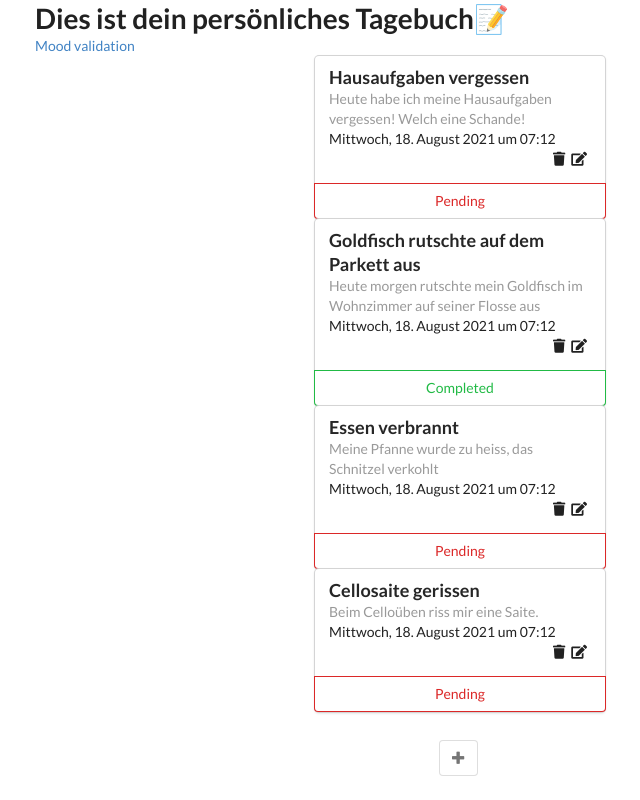
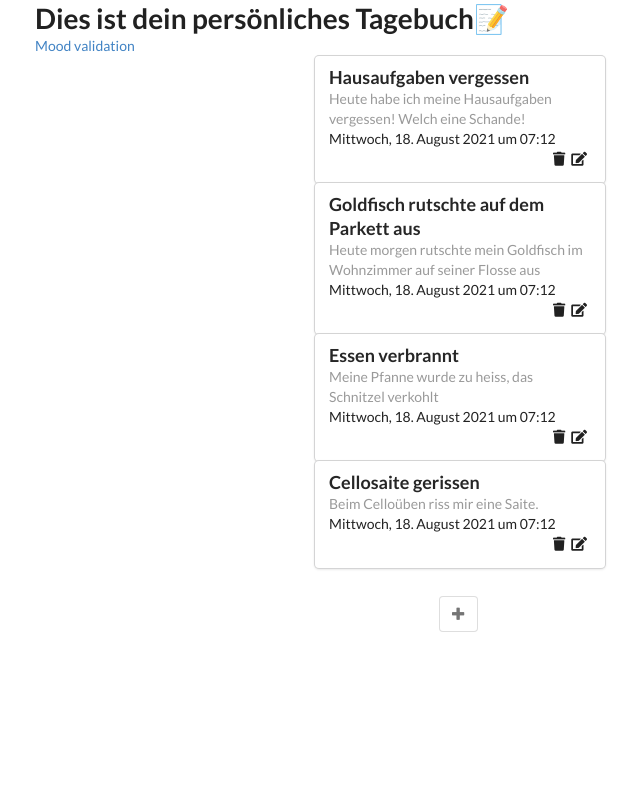
Before and after one commit to landetonwrongplanet/little-helper, a Nuxt app: page / in a window 1280 px wide. Shown: the whole page, without its empty margins (180-820 px from the left). Built offline with nearby package versions, Linux system fonts and the light colour scheme.

Commit message:
changed functions to save updated diary

```diff
--- a/components/eintraege.vue
+++ b/components/eintraege.vue
@@ -27,23 +27,10 @@ export default {
       }
     }
   },
-  computed: {
-    completedTasks () {
-      return this.todos.filter((todo) => { return todo.done === true }).length
-    }
-  },
   methods: {
     deleteTodo (todo) {
       const todoIndex = this.todos.indexOf(todo)
       this.todos.splice(todoIndex, 1)
-    },
-    completeTodo (todo) {
-      const todoIndex = this.todos.indexOf(todo)
-      this.todos[todoIndex].done = true
-    },
-    pendingTodo (todo) {
-      const todoIndex = this.todos.indexOf(todo)
-      this.todos[todoIndex].done = false
     }
   }
 }
--- a/components/eintrag.vue
+++ b/components/eintrag.vue
@@ -13,7 +13,7 @@
         </div>
         <div class="extra content">
           <span class="right floated edit icon">
-            <i class="edit icon" @click="showForm" />
+            <i class="edit icon" @click="showForm(todo)" />
           </span>
           <span class="right floated trash icon">
             <i class="trash icon" @click="deleteTodo(todo)" />
@@ -24,24 +24,18 @@
         <div class="ui Form">
           <div class="field">
             <label>Title</label>
-            <input v-model="todo.title" type="text">
+            <input v-model="updatedTodo.title" type="text">
           </div>
           <div class="field">
             <label>Project</label>
-            <input v-model="todo.project" type="text">
+            <input v-model="updatedTodo.project" type="text">
           </div>
           <div class="ui two button attached buttons">
-            <button class="ui basic blue button" @click="hideForm">
+            <button class="ui basic blue button" @click="hideForm(todo)">
               Close X
             </button>
           </div>
         </div>
-      </div>
-      <div v-show="!isEditing &&todo.done" class="ui bottom attached green basic button" disabled @click="pendingTodo(todo)">
-        Completed
-      </div>
-      <div v-show="!isEditing && !todo.done" class="ui bottom attached red basic button" @click="completeTodo(todo)">
-        Pending
       </div>
     </div>
   </div>
@@ -71,15 +65,22 @@ export default {
       isEditing: false,
       titleText: '',
       projectText: '',
-      isCreating: false
+      isCreating: false,
+      updatedTodo: {
+        title: '',
+        project: ''
+      }
     }
   },
   methods: {
-    showForm () {
+    showForm (todo) {
       this.isEditing = true
+      this.updatedTodo.title = todo.title
+      this.updatedTodo.project = todo.project
     },
-    hideForm () {
+    hideForm (todo) {
       this.isEditing = false
+      this.$store.commit('diary/updateTodo', { old: todo, new: this.updatedTodo })
     },
     deleteTodo (deletedTodo) {
       this.$store.commit('diary/deleteTodo', deletedTodo)
@@ -89,12 +90,6 @@ export default {
     },
     closeForm () {
       this.isCreating = false
-    },
-    completeTodo (todo) {
-      this.$emit('complete-todo', todo)
-    },
-    pendingTodo (todo) {
-      this.$emit('pending-todo', todo)
     }
   }
 }
--- a/store/diary.js
+++ b/store/diary.js
@@ -34,6 +34,11 @@ export const mutations = {
   deleteTodo (state, deletedTodo) {
     const todoIndex = state.todos.indexOf(deletedTodo)
     state.todos.splice(todoIndex, 1)
+  },
+  updateTodo (state, updatedTodo) {
+    const todoIndex = state.todos.indexOf(updatedTodo.old)
+    state.todos[todoIndex].title = updatedTodo.new.title
+    state.todos[todoIndex].project = updatedTodo.new.project
   }
 
 }
```
